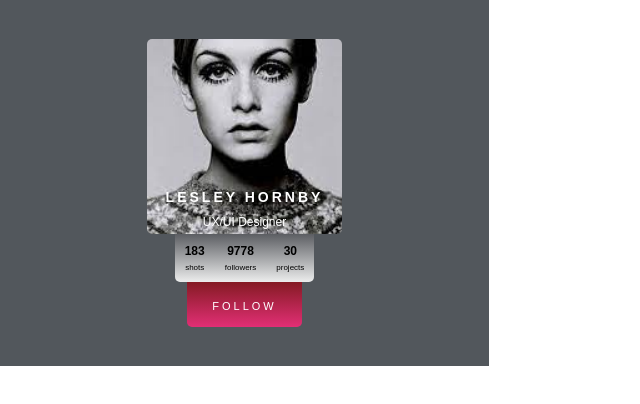
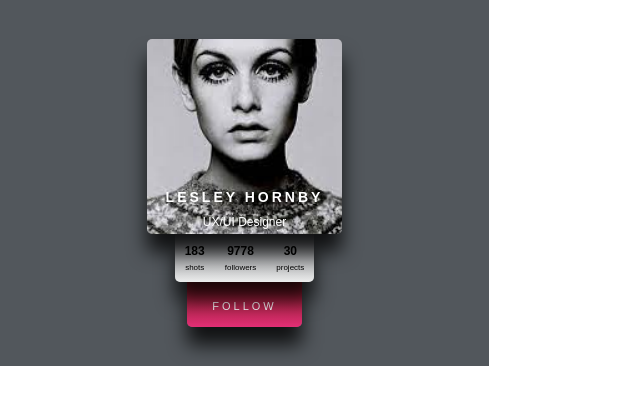
Before and after one commit to LitvE/Usercard_on_flaxes, a plain HTML site: page index.html in a window 1280 px wide. Shown: the whole page, without its empty margins (0-640 px from the left). Drawn offline with Linux system fonts and the light colour scheme.

Commit message:
shadows added

```diff
--- a/assets/css/style.css
+++ b/assets/css/style.css
@@ -30,6 +30,9 @@ body {
     justify-content: flex-end;
     border-radius: 5px;
     z-index: 3;
+    box-shadow: 0px 18px 19px 0px rgba(0,0,0,0.8);
+    -webkit-box-shadow: 0px 18px 19px 0px rgba(0,0,0,0.8);
+    -moz-box-shadow: 0px 18px 19px 0px rgba(0,0,0,0.8);
 }
 
 .userSurname{
@@ -55,6 +58,9 @@ body {
     background: linear-gradient(to bottom, rgb(77, 79, 84), rgb(236, 237, 237));
     margin-top: -5px;
     z-index: 2;
+    box-shadow: 0px 18px 19px 0px rgba(0,0,0,0.8);
+-webkit-box-shadow: 0px 18px 19px 0px rgba(0,0,0,0.8);
+-moz-box-shadow: 0px 18px 19px 0px rgba(0,0,0,0.8);
 }
 
 .userStatesItem{
@@ -81,6 +87,9 @@ body {
     text-transform: uppercase;
     margin-top: -5px;
     z-index: 1;
+    box-shadow: 0px 18px 19px 0px rgba(0,0,0,0.8);
+-webkit-box-shadow: 0px 18px 19px 0px rgba(0,0,0,0.8);
+-moz-box-shadow: 0px 18px 19px 0px rgba(0,0,0,0.8);
 
 }
 
```
